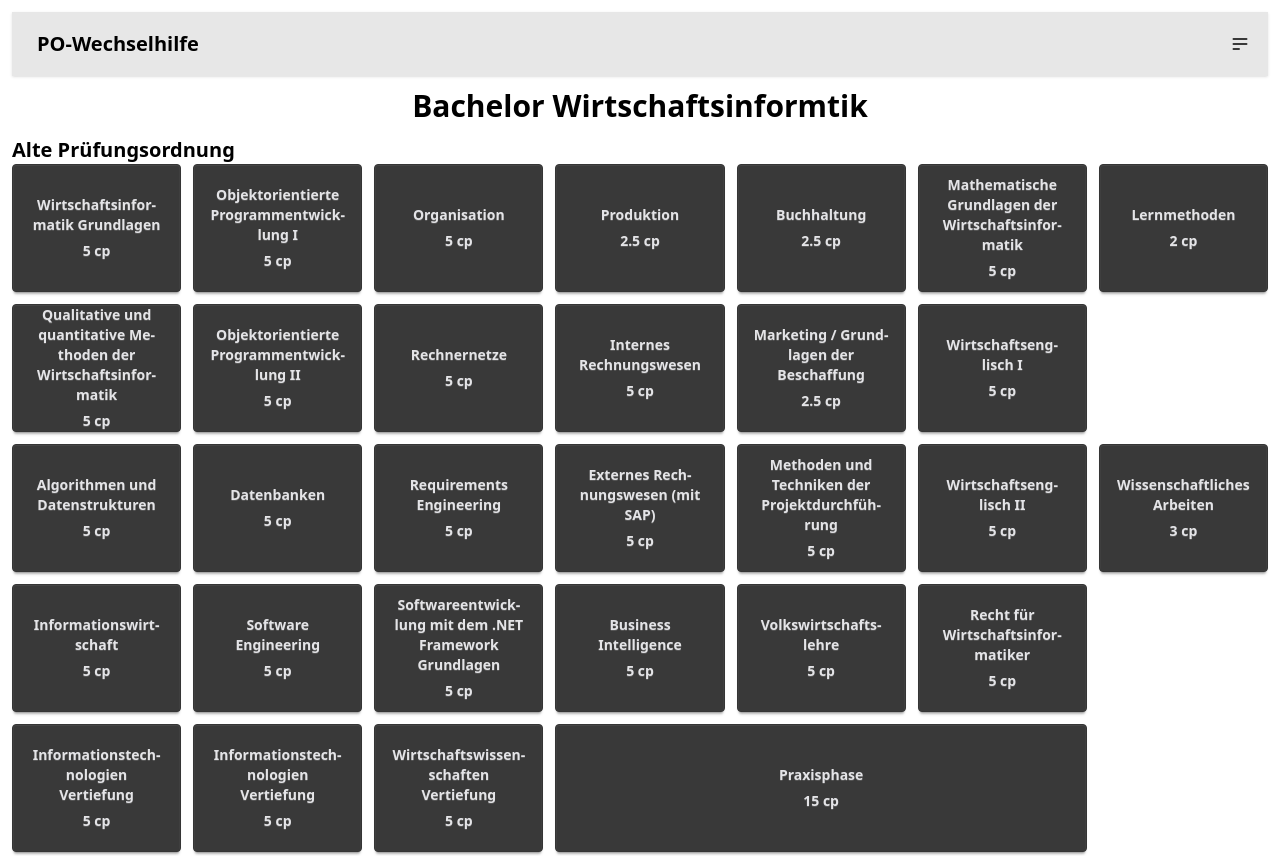
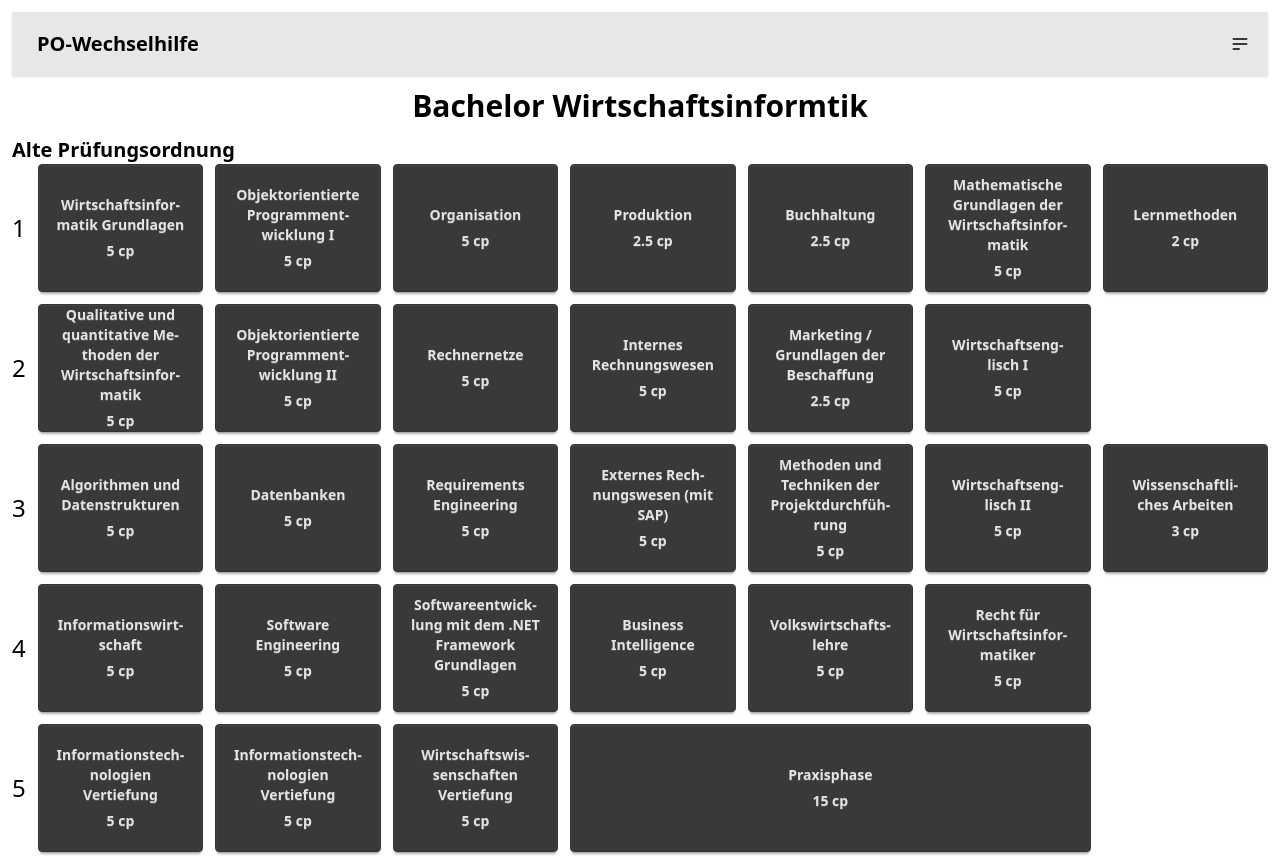
Before and after one commit to AlexanderCoopmans/po-wechselhilfe, a Vue app: page /bwi in a window 1280 px wide. Shown: the top 856 px of the page. Built offline with nearby package versions, Linux system fonts and the light colour scheme.

Commit message:
Added semester Indees to the ModuleOverview

```diff
--- a/src/components/ModuleOverview.vue
+++ b/src/components/ModuleOverview.vue
@@ -46,9 +46,13 @@ const maxModulesPerSemester = semesters.reduce((max, semester) => {
       :style="{ gridTemplateRows: `repeat(${semesters.length}, 1fr)` }"
     >
       <div
-        v-for="semester in semesters"
+        v-for="(semester, semesterIndex) in semesters"
         :key="semester"
-        class="grid gap-3"
+        class="flex items-center gap-3"
+      >
+        <span class="text-2xl">{{ semesterIndex + 1 }}</span>
+        <div
+          class="grid gap-3 h-full"
           :style="{ gridTemplateColumns: `repeat(${maxModulesPerSemester}, 1fr)` }"
         >
           <div
@@ -83,4 +87,5 @@ const maxModulesPerSemester = semesters.reduce((max, semester) => {
         </div>
       </div>
     </div>
+  </div>
 </template>
```
Lines whose indentation alone changed are shown as unchanged.
